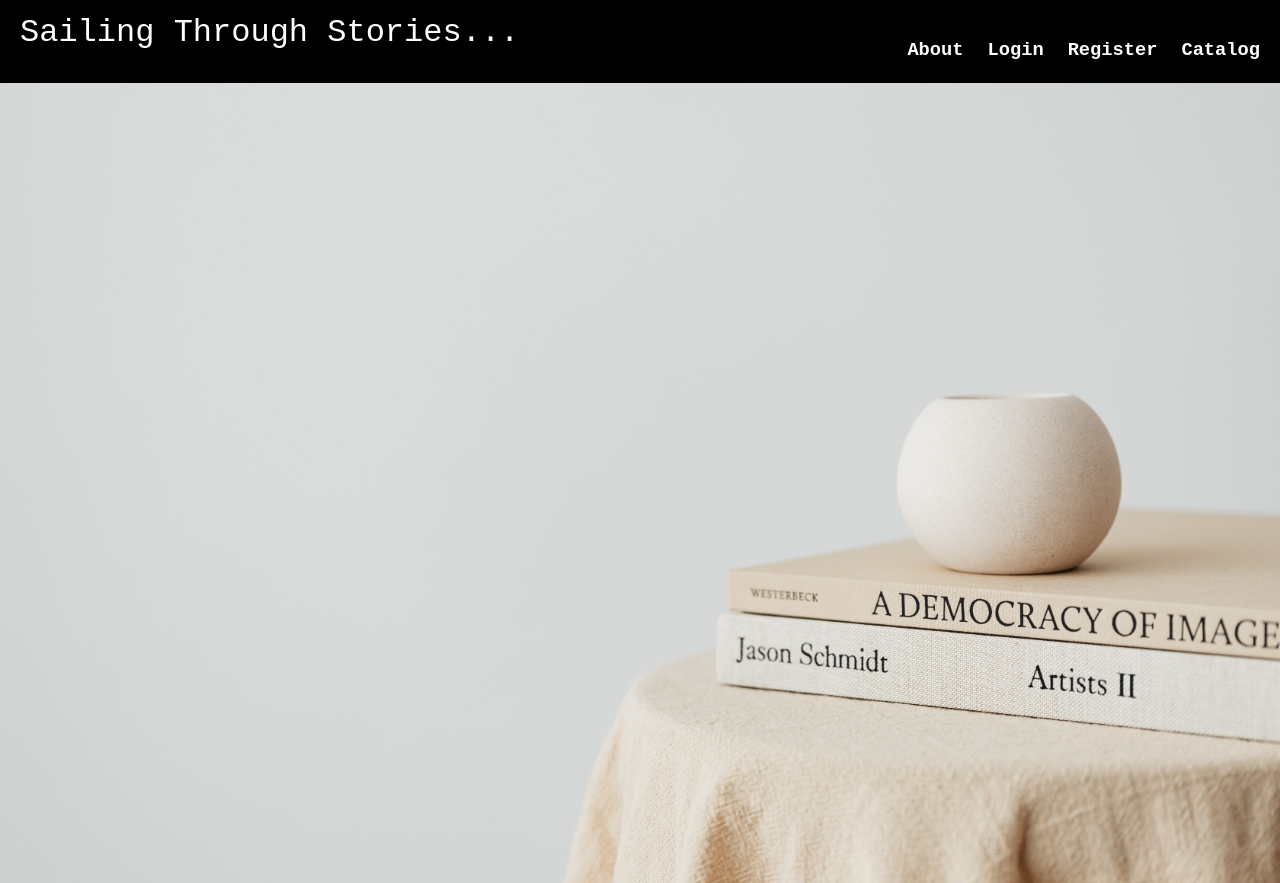
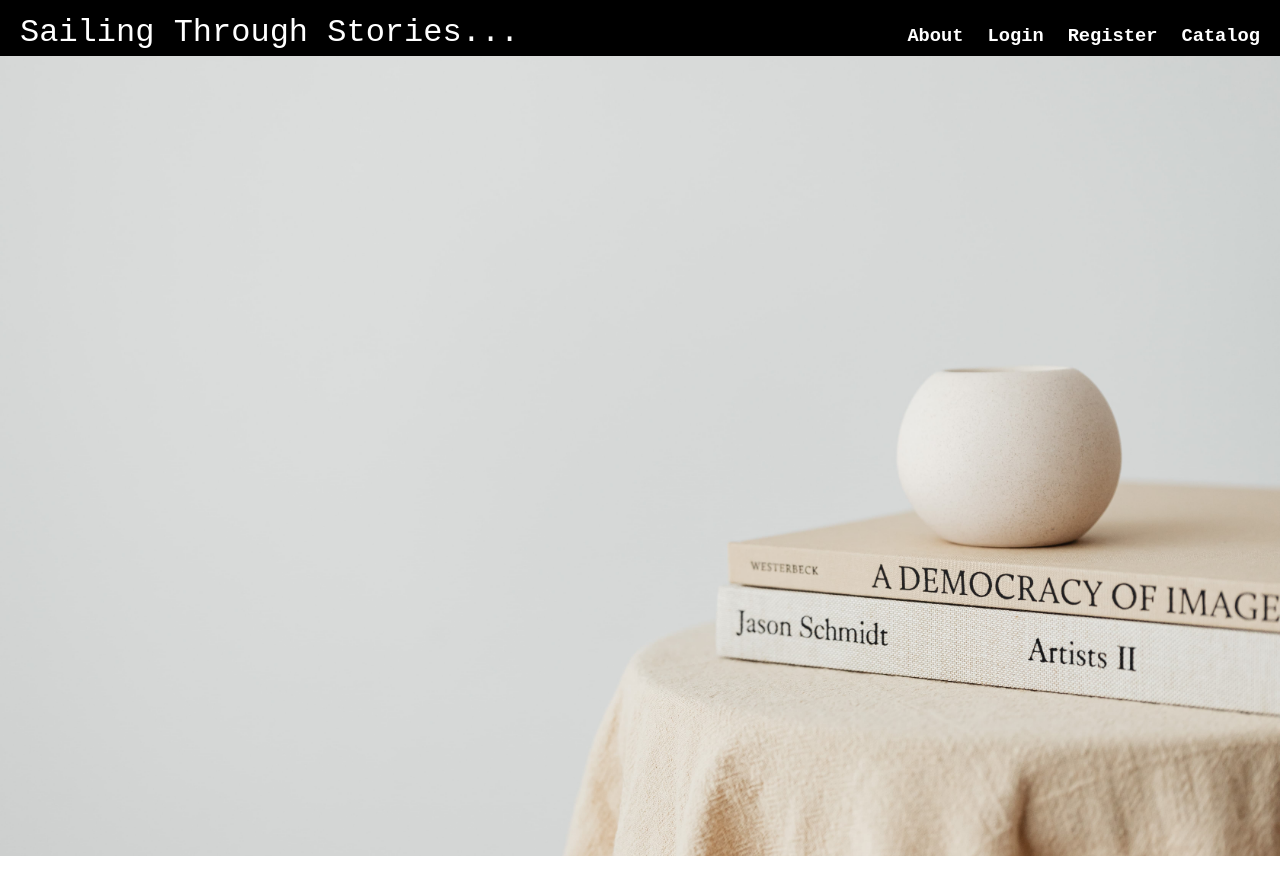
Before and after one commit to MonicaStoyanova/Book-Voyage, a React (Create React App) app in the folder client/: page / in a window 1280 px wide. After the commit the page ends 856 px from the top, so only its background shows below. Built offline with nearby package versions, Linux system fonts and the light colour scheme; no server answers.

Commit message:
CSS Details Page
Pointer mouse in catalog page, css in details, semantic update in navigation

```diff
--- a/client/src/components/Catalog/Catalog.js
+++ b/client/src/components/Catalog/Catalog.js
@@ -27,13 +27,10 @@
   }, []);
 
   return (
-    <div className={styles.bookList}>
+    <section className={styles.bookList}>
       {books.map((book) => {
         return (
           <div key={book.id} className={styles.book}>
-            <div>
-              <h4>{book.title}</h4>
-            </div>
             <div>
               <img
                 src={book.image_url}
@@ -63,7 +60,7 @@
           </div>
         );
       })}
-    </div>
+    </section>
   );
 };
 
--- a/client/src/components/Catalog/Catalog.module.css
+++ b/client/src/components/Catalog/Catalog.module.css
@@ -5,6 +5,7 @@
   grid-template-columns: repeat(3, 1fr);
   justify-items: center;
   text-align: center;
+  margin-top: 50px;
 }
 
 img {
@@ -15,6 +16,7 @@
 
 img:hover {
   transform: scale(1.1);
+  cursor: pointer;
 }
 .book {
   text-align: center;
--- a/client/src/components/Details/Details.js
+++ b/client/src/components/Details/Details.js
@@ -28,9 +28,10 @@
         backgroundRepeat: "no-repeat",
       }}
     >
-      <div className="book-image">
+      <div className={styles.bookImage}>
         <h2>{book?.title}</h2> <img src={book?.image_url} alt="book cover" />
       </div>
+
       <div className={styles.bookDescription}>
         <h3>Authors</h3>
         <p>{book?.authors}</p>
--- a/client/src/components/Details/Details.module.css
+++ b/client/src/components/Details/Details.module.css
@@ -8,14 +8,29 @@
 }
 h2 {
   font-size: 50px;
+  margin: 16px;
+  text-align: center;
 }
 h3 {
   padding-top: 2vh;
 }
+
+.bookDetails p,
+h3 {
+  margin: 5px 0px;
+}
+
+.bookImage {
+  display: flex;
+  flex-direction: column;
+  align-items: center;
+  margin-bottom: auto;
+}
+
 .bookDescription {
   max-width: 800px;
   padding: 20px;
   border-radius: 10px;
-  box-shadow: 0px 2px 6px rgba(0, 0, 0, 0.1);
+  box-shadow: 0px 2px 6px rgba(0, 0, 0, 0.3);
   line-height: 1.6;
 }
--- a/client/src/components/NavigationBar/Navbar.js
+++ b/client/src/components/NavigationBar/Navbar.js
@@ -9,18 +9,26 @@
         Sailing Through Stories...
       </Link>
       <ul className={styles.ul}>
+        <li>
           <Link to="/about">
             <h3>About</h3>
           </Link>
+        </li>
+        <li>
           <Link to="/login">
             <h3>Login</h3>
           </Link>
+        </li>
+        <li>
           <Link to="/register">
             <h3>Register</h3>
           </Link>
+        </li>
+        <li>
           <Link to="/catalog">
             <h3>Catalog</h3>
           </Link>
+        </li>
       </ul>
     </nav>
   );
--- /dev/null
+++ b/client/src/reset.css
@@ -0,0 +1,129 @@
+/* http://meyerweb.com/eric/tools/css/reset/
+   v2.0 | 20110126
+   License: none (public domain)
+*/
+
+html,
+body,
+div,
+span,
+applet,
+object,
+iframe,
+h1,
+h2,
+h3,
+h4,
+h5,
+h6,
+p,
+blockquote,
+pre,
+a,
+abbr,
+acronym,
+address,
+big,
+cite,
+code,
+del,
+dfn,
+em,
+img,
+ins,
+kbd,
+q,
+s,
+samp,
+small,
+strike,
+strong,
+sub,
+sup,
+tt,
+var,
+b,
+u,
+i,
+center,
+dl,
+dt,
+dd,
+ol,
+ul,
+li,
+fieldset,
+form,
+label,
+legend,
+table,
+caption,
+tbody,
+tfoot,
+thead,
+tr,
+th,
+td,
+article,
+aside,
+canvas,
+details,
+embed,
+figure,
+figcaption,
+footer,
+header,
+hgroup,
+menu,
+nav,
+output,
+ruby,
+section,
+summary,
+time,
+mark,
+audio,
+video {
+  margin: 0;
+  padding: 0;
+  border: 0;
+  font-size: 100%;
+  font: inherit;
+  vertical-align: baseline;
+}
+/* HTML5 display-role reset for older browsers */
+article,
+aside,
+details,
+figcaption,
+figure,
+footer,
+header,
+hgroup,
+menu,
+nav,
+section {
+  display: block;
+}
+body {
+  line-height: 1;
+}
+ol,
+ul {
+  list-style: none;
+}
+blockquote,
+q {
+  quotes: none;
+}
+blockquote:before,
+blockquote:after,
+q:before,
+q:after {
+  content: "";
+  content: none;
+}
+table {
+  border-collapse: collapse;
+  border-spacing: 0;
+}
```
Lines whose indentation alone changed are shown as unchanged.
